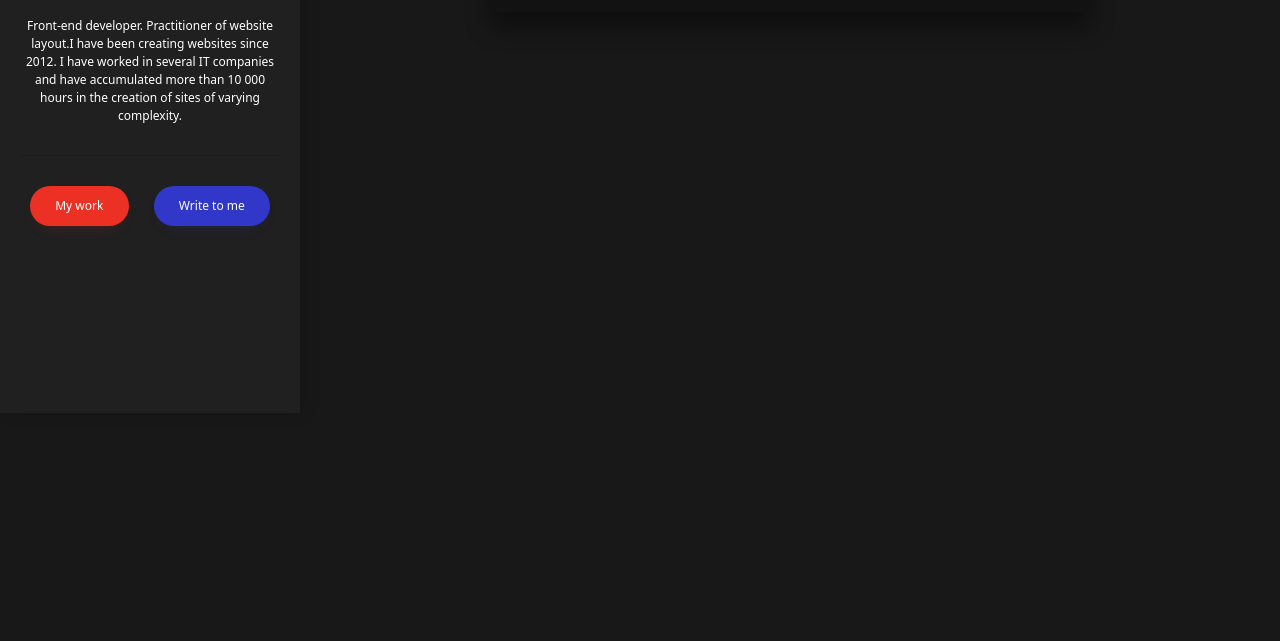
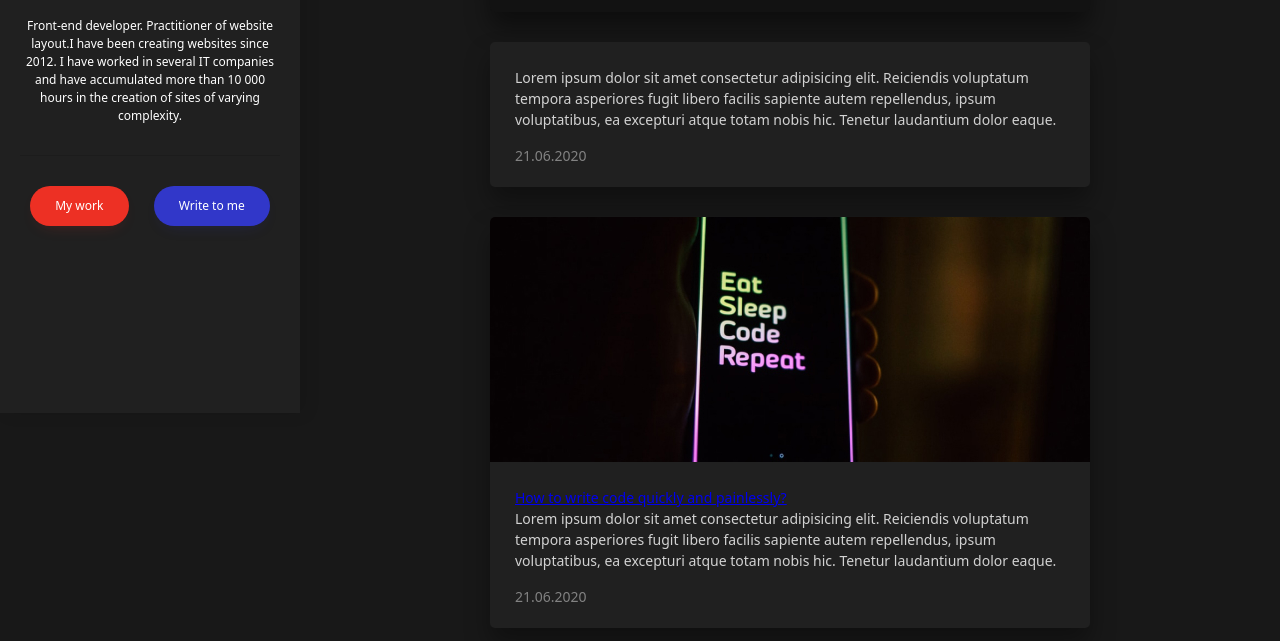
Before and after one commit to Sabevvam/multipage-web, a website: page src/index.html in a window 1280 px wide. Shown: the part 387-1028 px from the top of the page. Before the commit the page ends 800 px from the top, so only its background shows below. Drawn offline with nearby package versions, Linux system fonts and the light colour scheme; files that its build step writes are made by us from their sources.

Commit message:
#5 file upload - 29.06.2024 A block with a post (simple) and an unfinished block with a post (advanced - with a photo and a title)

```diff
--- a/src/assets/scss/blocks/main.scss
+++ b/src/assets/scss/blocks/main.scss
@@ -1,4 +1,5 @@
 .main {
     padding-top: 10rem;
     padding-left: $sidebar-width;
+    padding: 10rem 0 8rem $sidebar-width;
 }
--- /dev/null
+++ b/src/assets/scss/blocks/post.scss
@@ -0,0 +1,29 @@
+.post {
+    margin-bottom: 3rem;
+    padding: 2.5rem;
+    overflow: hidden;
+
+    background-color: $primary;
+    box-shadow: 0 15px 25px
+    rgba($black, .35);
+    border-radius: 5px;
+}
+
+.post__header{
+    margin: -2.5rem -2.5rem 0;
+    margin-bottom: 2.5rem;
+}
+
+.post__content {
+    margin-bottom: 2rem;
+}
+
+.post__text {
+    font-size: 1.4rem;
+    color: #D2D2D2;
+}
+
+.post__data {
+    color: #828282;
+    line-height: 1.2rem;
+}
--- a/src/assets/scss/style.scss
+++ b/src/assets/scss/style.scss
@@ -33,3 +33,4 @@ body {
 @import 'blocks/btn';
 @import 'blocks/stories';
 @import 'blocks/add-post';
+@import 'blocks/post';
--- a/src/index.html
+++ b/src/index.html
@@ -43,3 +43,44 @@ title: Personal Blog | Home
 
         </form>
     </div>
+
+
+    <div class="post">
+        <div class="post__content">
+            <p class="post__text">
+                Lorem ipsum dolor sit amet consectetur adipisicing elit. Reiciendis voluptatum tempora asperiores fugit libero facilis sapiente autem repellendus, ipsum voluptatibus, ea excepturi atque totam nobis hic. Tenetur laudantium dolor eaque.
+            </p>
+        </div>
+
+        <div class="post__footer">
+            <ul class="post__data">
+                <li class="post__data-item">
+                    <time datetime="2020-06-21 19:20">21.06.2020</time>
+                </li>
+            </ul>
+        </div>
+    </div> <!-- / .post-->
+
+
+    <div class="post">
+        <div class="post__header">
+            <img src="assets/images/post-2.jpg" alt="post">
+        </div>
+
+        <div class="post__content">
+            <h2 class="post__title">
+                <a href="#">How to write code quickly and painlessly?</a>
+            </h2>
+            <p class="post__text">
+                Lorem ipsum dolor sit amet consectetur adipisicing elit. Reiciendis voluptatum tempora asperiores fugit libero facilis sapiente autem repellendus, ipsum voluptatibus, ea excepturi atque totam nobis hic. Tenetur laudantium dolor eaque.
+            </p>
+        </div>
+
+        <div class="post__footer">
+            <ul class="post__data">
+                <li class="post__data-item">
+                    <time datetime="2020-06-21 19:20">21.06.2020</time>
+                </li>
+            </ul>
+        </div>
+    </div> <!-- / .post-->
```
Also changed, not shown: dist/assets/css/style.css, dist/assets/css/style.min.css, dist/assets/images/post-2.jpg (added), dist/index.html, src/assets/images/post-2.jpg (added).
